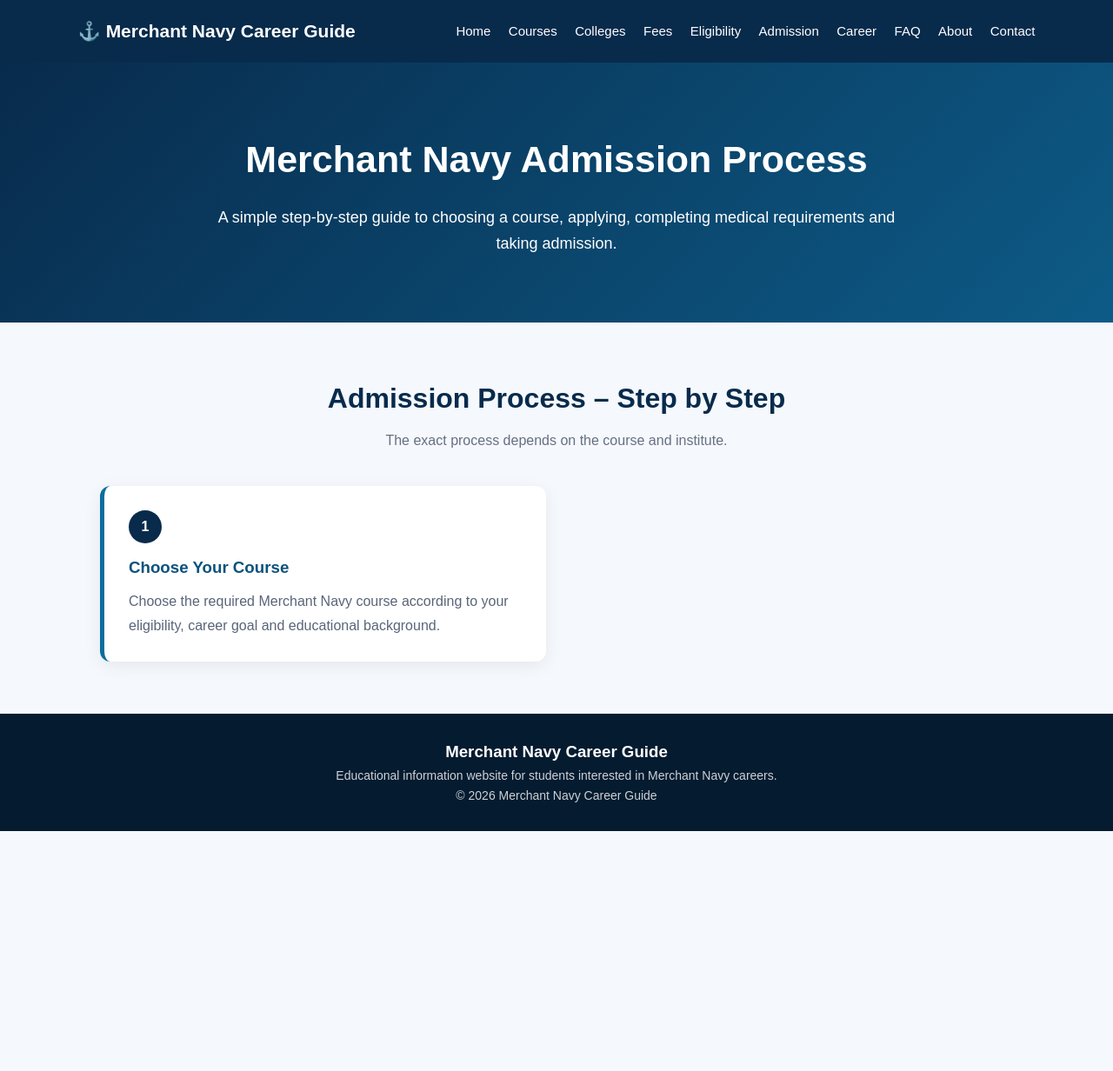
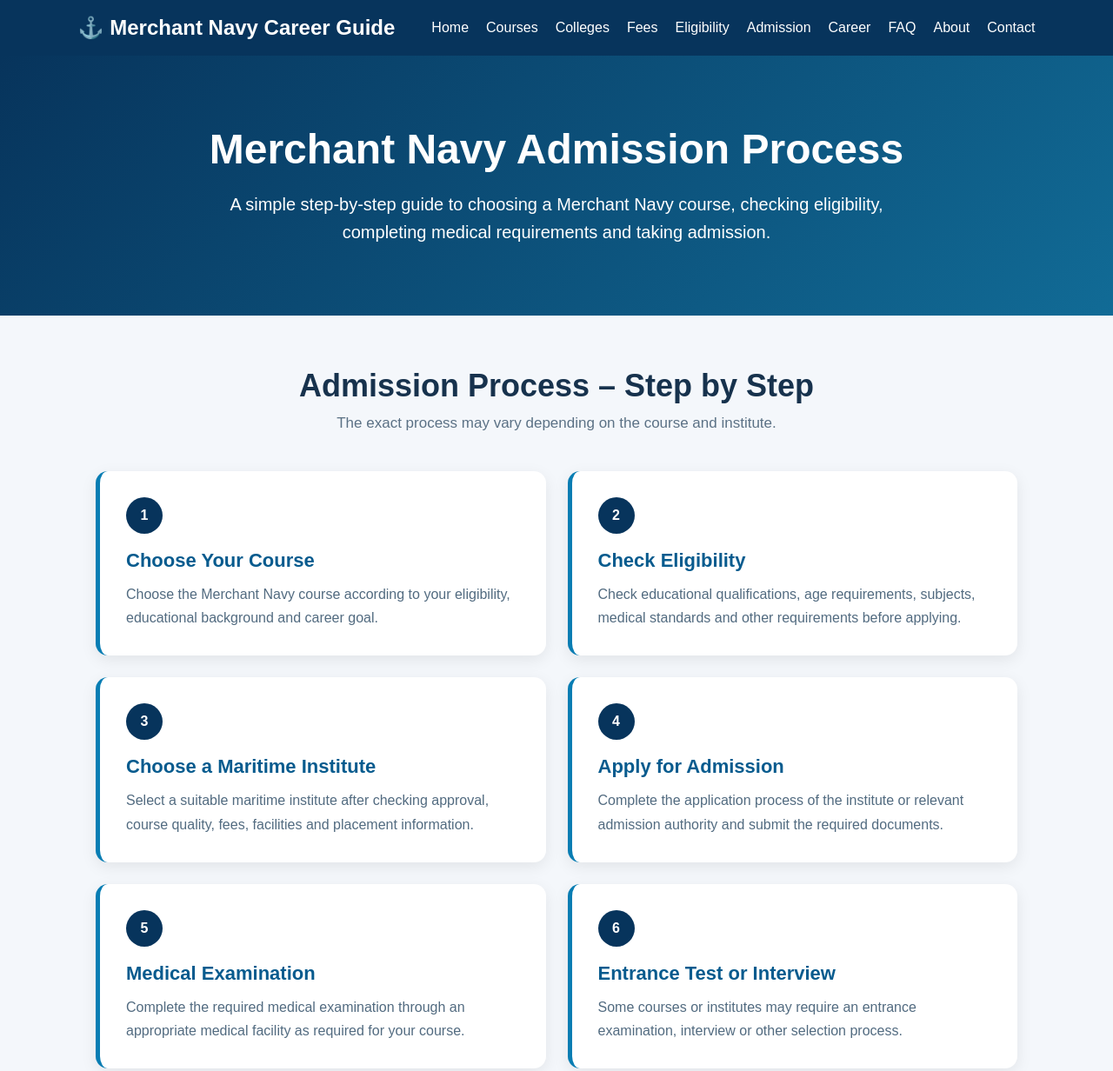
Before and after one commit to paras201-byte/MERCHANT-NAVY-CAREER-GUIDE, a plain HTML site: page admission.html in a window 1280 px wide. Shown: the top 1232 px of the page at 87% size. Before the commit the page ends 956 px from the top, so only its background shows below. Drawn offline with Linux system fonts and the light colour scheme.

Commit message:
Update admission.html

```diff
--- a/admission.html
+++ b/admission.html
@@ -1,251 +1,184 @@
 <!DOCTYPE html>
 <html lang="en">
-
 <head>
-
 <meta charset="UTF-8">
-
 <meta name="viewport" content="width=device-width, initial-scale=1.0">
-
-    <title>Merchant Navy Admission Process in India | Merchant Navy Career Guide</title>
-
-    <meta name="description"
-        content="Learn the Merchant Navy admission process in India including IMU-CET, course selection, medical examination, documents, counselling and institute verification.">
-
+<title>Merchant Navy Admission Process | Merchant Navy Career Guide</title>
+<meta name="description" content="Complete Merchant Navy admission process guide including course selection, eligibility, medical examination, application and admission steps.">
 <style>
-
-        * {
-            margin: 0;
-            padding: 0;
-            box-sizing: border-box;
-            font-family: Arial, sans-serif;
+*{
+    margin:0;
+    padding:0;
+    box-sizing:border-box;
+    font-family:Arial,sans-serif;
 }
 
-        body {
-            background: #f5f8fc;
-            color: #172033;
-            line-height: 1.7;
+body{
+    background:#f4f7fb;
+    color:#17324d;
 }
 
-        header {
-            background: #082b4c;
-            color: white;
-            padding: 18px 7%;
-            display: flex;
-            justify-content: space-between;
-            align-items: center;
-            position: sticky;
-            top: 0;
-            z-index: 1000;
+header{
+    background:#07345c;
+    color:white;
+    padding:18px 7%;
+    display:flex;
+    align-items:center;
+    justify-content:space-between;
+    flex-wrap:wrap;
 }
 
-        .logo {
-            font-size: 21px;
-            font-weight: bold;
+.logo{
+    font-size:24px;
+    font-weight:bold;
 }
 
-        nav a {
-            color: white;
-            text-decoration: none;
-            margin-left: 16px;
-            font-size: 15px;
+nav{
+    display:flex;
+    gap:20px;
+    flex-wrap:wrap;
+    justify-content:center;
 }
 
-        nav a:hover {
-            color: #62c7ff;
+nav a{
+    color:white;
+    text-decoration:none;
+    font-size:16px;
+    font-weight:500;
 }
 
-        .hero {
-            background: linear-gradient(135deg, #082b4c, #0d5b87);
-            color: white;
-            text-align: center;
-            padding: 75px 7%;
+nav a:hover{
+    text-decoration:underline;
 }
 
-        .hero h1 {
-            font-size: 43px;
-            margin-bottom: 15px;
+.hero{
+    background:linear-gradient(135deg,#07345c,#116b96);
+    color:white;
+    text-align:center;
+    padding:80px 20px;
 }
 
-        .hero p {
-            max-width: 780px;
-            margin: auto;
-            font-size: 18px;
+.hero h1{
+    font-size:48px;
+    margin-bottom:20px;
 }
 
-        section {
-            padding: 60px 7%;
+.hero p{
+    font-size:20px;
+    max-width:850px;
+    margin:auto;
+    line-height:1.6;
 }
 
-        .section-title {
-            text-align: center;
-            margin-bottom: 38px;
+.container{
+    max-width:1100px;
+    margin:auto;
+    padding:60px 20px;
 }
 
-        .section-title h2 {
-            color: #082b4c;
-            font-size: 32px;
+.title{
+    text-align:center;
+    margin-bottom:45px;
 }
 
-        .section-title p {
-            color: #667085;
-            margin-top: 8px;
+.title h2{
+    font-size:36px;
+    margin-bottom:12px;
 }
 
-        .steps {
-            max-width: 1050px;
-            margin: auto;
-            display: grid;
-            grid-template-columns: repeat(2, 1fr);
-            gap: 24px;
+.title p{
+    color:#5b7185;
+    font-size:17px;
 }
 
-        .step {
-            background: white;
-            padding: 28px;
-            border-radius: 12px;
-            box-shadow: 0 5px 20px rgba(0,0,0,0.07);
-            border-left: 5px solid #0b6e9e;
+.steps{
+    display:grid;
+    grid-template-columns:repeat(2,1fr);
+    gap:25px;
 }
 
-        .number {
-            display: inline-block;
-            background: #082b4c;
-            color: white;
-            width: 38px;
-            height: 38px;
-            line-height: 38px;
-            text-align: center;
-            border-radius: 50%;
-            font-weight: bold;
-            margin-bottom: 12px;
+.step{
+    background:white;
+    padding:30px;
+    border-radius:14px;
+    box-shadow:0 5px 18px rgba(0,0,0,0.08);
+    border-left:5px solid #087db3;
 }
 
-        .step h3 {
-            color: #0b527d;
-            margin-bottom: 10px;
+.number{
+    width:42px;
+    height:42px;
+    background:#07345c;
+    color:white;
+    border-radius:50%;
+    display:flex;
+    align-items:center;
+    justify-content:center;
+    font-weight:bold;
+    margin-bottom:18px;
 }
 
-        .step p {
-            color: #596579;
+.step h3{
+    color:#075b8e;
+    margin-bottom:12px;
+    font-size:22px;
 }
 
-        .note {
-            max-width: 1000px;
-            margin: auto;
-            background: #eef7fc;
-            padding: 28px;
-            border-radius: 10px;
-            border-left: 5px solid #0b6e9e;
+.step p{
+    line-height:1.7;
+    color:#526b80;
 }
 
-        .note h3 {
-            color: #082b4c;
-            margin-bottom: 8px;
+.note{
+    margin-top:45px;
+    background:#e8f4fa;
+    padding:25px;
+    border-radius:12px;
+    border-left:5px solid #087db3;
 }
 
-        .note p {
-            color: #465467;
+.note h3{
+    margin-bottom:10px;
 }
 
-        .note ul {
-            margin-top: 10px;
-            padding-left: 22px;
-            color: #465467;
+footer{
+    background:#07345c;
+    color:white;
+    text-align:center;
+    padding:25px;
+    margin-top:30px;
 }
 
-        .documents {
-            max-width: 900px;
-            margin: auto;
-            background: white;
-            padding: 30px;
-            border-radius: 12px;
-            box-shadow: 0 5px 20px rgba(0,0,0,0.07);
+@media(max-width:800px){
+    header{
+        justify-content:center;
+        gap:18px;
     }
 
-        .documents ul {
-            padding-left: 25px;
+    .hero h1{
+        font-size:34px;
     }
 
-        .documents li {
-            margin-bottom: 10px;
+    .hero p{
+        font-size:17px;
     }
 
-        .official {
-            text-align: center;
-            max-width: 900px;
-            margin: auto;
+    .steps{
+        grid-template-columns:1fr;
     }
 
-        .official a {
-            display: inline-block;
-            margin: 8px;
-            padding: 12px 18px;
-            background: #082b4c;
-            color: white;
-            text-decoration: none;
-            border-radius: 7px;
+    nav{
+        gap:12px;
     }
-
-        .official a:hover {
-            background: #0d5b87;
 }
-
-        footer {
-            background: #041b30;
-            color: white;
-            text-align: center;
-            padding: 28px 7%;
-        }
-
-        footer p {
-            opacity: 0.8;
-            font-size: 14px;
-        }
-
-        @media (max-width: 800px) {
-
-            header {
-                flex-direction: column;
-                gap: 12px;
-            }
-
-            nav {
-                text-align: center;
-            }
-
-            nav a {
-                margin: 0 5px;
-                font-size: 13px;
-            }
-
-            .hero h1 {
-                font-size: 32px;
-            }
-
-            .steps {
-                grid-template-columns: 1fr;
-            }
-
-            section {
-                padding: 45px 5%;
-            }
-
-        }
-
 </style>
-
 </head>
-
 
 <body>
 
-
 <header>
 
-    <div class="logo">
-        ⚓ Merchant Navy Career Guide
-    </div>
+<div class="logo">⚓ Merchant Navy Career Guide</div>
 
 <nav>
 <a href="index.html">Home</a>
@@ -262,57 +195,113 @@
 
 </header>
 
-
-
 <section class="hero">
 
 <h1>Merchant Navy Admission Process</h1>
 
 <p>
-        A simple step-by-step guide to choosing a course,
-        applying, completing medical requirements and taking admission.
+A simple step-by-step guide to choosing a Merchant Navy course,
+checking eligibility, completing medical requirements and taking admission.
 </p>
 
 </section>
 
+<section class="container">
 
+<div class="title">
+<h2>Admission Process – Step by Step</h2>
+<p>The exact process may vary depending on the course and institute.</p>
+</div>
 
-<section>
+<div class="steps">
 
-    <div class="section-title">
+<div class="step">
+<div class="number">1</div>
+<h3>Choose Your Course</h3>
+<p>
+Choose the Merchant Navy course according to your eligibility,
+educational background and career goal.
+</p>
+</div>
 
-        <h2>Admission Process – Step by Step</h2>
+<div class="step">
+<div class="number">2</div>
+<h3>Check Eligibility</h3>
+<p>
+Check educational qualifications, age requirements, subjects,
+medical standards and other requirements before applying.
+</p>
+</div>
 
+<div class="step">
+<div class="number">3</div>
+<h3>Choose a Maritime Institute</h3>
 <p>
-            The exact process depends on the course and institute.
+Select a suitable maritime institute after checking approval,
+course quality, fees, facilities and placement information.
 </p>
+</div>
+
+<div class="step">
+<div class="number">4</div>
+<h3>Apply for Admission</h3>
+<p>
+Complete the application process of the institute or relevant
+admission authority and submit the required documents.
+</p>
+</div>
+
+<div class="step">
+<div class="number">5</div>
+<h3>Medical Examination</h3>
+<p>
+Complete the required medical examination through an appropriate
+medical facility as required for your course.
+</p>
+</div>
+
+<div class="step">
+<div class="number">6</div>
+<h3>Entrance Test or Interview</h3>
+<p>
+Some courses or institutes may require an entrance examination,
+interview or other selection process.
+</p>
+</div>
+
+<div class="step">
+<div class="number">7</div>
+<h3>Document Verification</h3>
+<p>
+Submit and verify documents such as educational certificates,
+identity proof, photographs and other required documents.
+</p>
+</div>
+
+<div class="step">
+<div class="number">8</div>
+<h3>Pay Fees & Confirm Admission</h3>
+<p>
+After selection, complete the required fee payment and follow
+the institute's instructions to confirm your admission.
+</p>
+</div>
 
 </div>
 
-
-    <div class="steps">
-
-
-        <div class="step">
-
-            <span class="number">1</span>
-
-            <h3>Choose Your Course</h3>
-
+<div class="note">
+<h3>Important Advice</h3>
 <p>
-                Choose the required Merchant Navy course according to your eligibility, career goal and educational background.
+Before paying any admission fee, always verify the institute,
+course approval, eligibility requirements, total fees and official
+admission information. Avoid relying only on unofficial agents or promises.
 </p>
-
-</div>
-
 </div>
 
 </section>
 
 <footer>
-<h3>Merchant Navy Career Guide</h3>
-<p>Educational information website for students interested in Merchant Navy careers.</p>
-<p>© 2026 Merchant Navy Career Guide</p>
+<p>© 2026 Merchant Navy Career Guide. All Rights Reserved.</p>
 </footer>
 
 </body>
```
Lines whose indentation alone changed are shown as unchanged.
